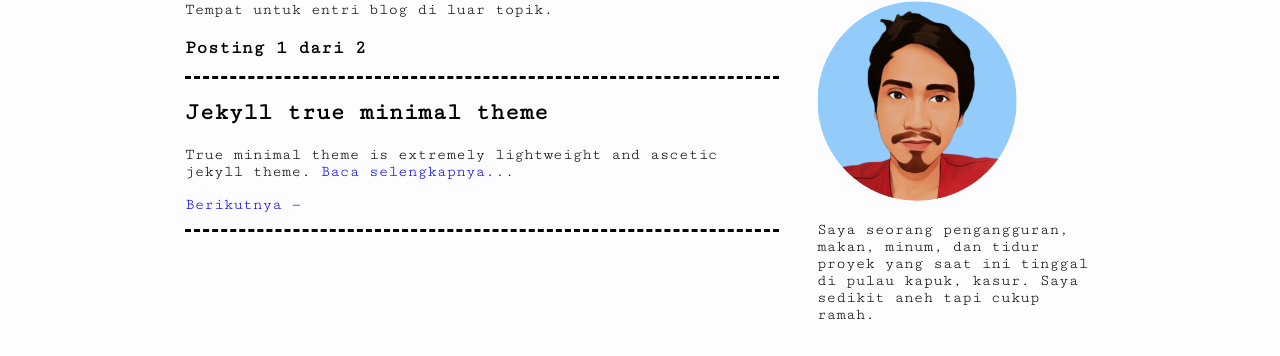
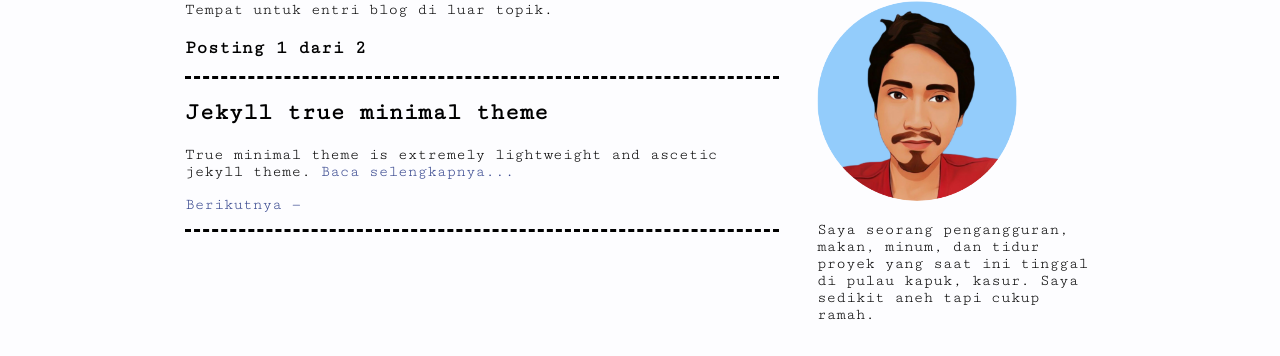
Before and after one commit to susahcebok/minimals, a Jekyll site: the page built from index.html, in a window 1280 px wide. Shown: the part 94-450 px from the top of the page. Built offline with Jekyll 4.4.1, drawn with Linux system fonts in a browser that asks for light colours; the list of posts is cut into pages by our own code.

Commit message:
Update syntax.css

```diff
--- a/assets/css/syntax.css
+++ b/assets/css/syntax.css
@@ -27,7 +27,7 @@
 }
 .container a {
   text-decoration: none;
-  color: #0000EE;
+  color: #38488f;
 }
 .container article {
   border-bottom-style: dashed;
```
